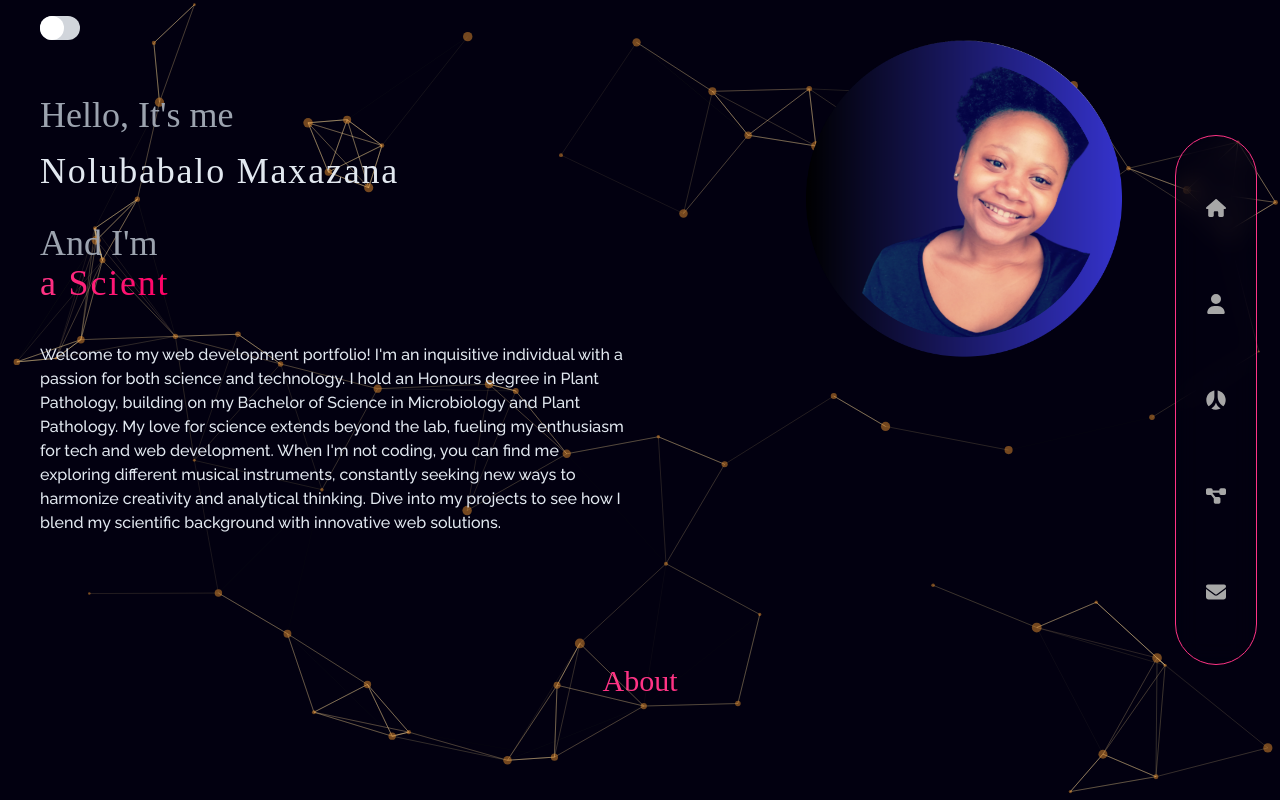
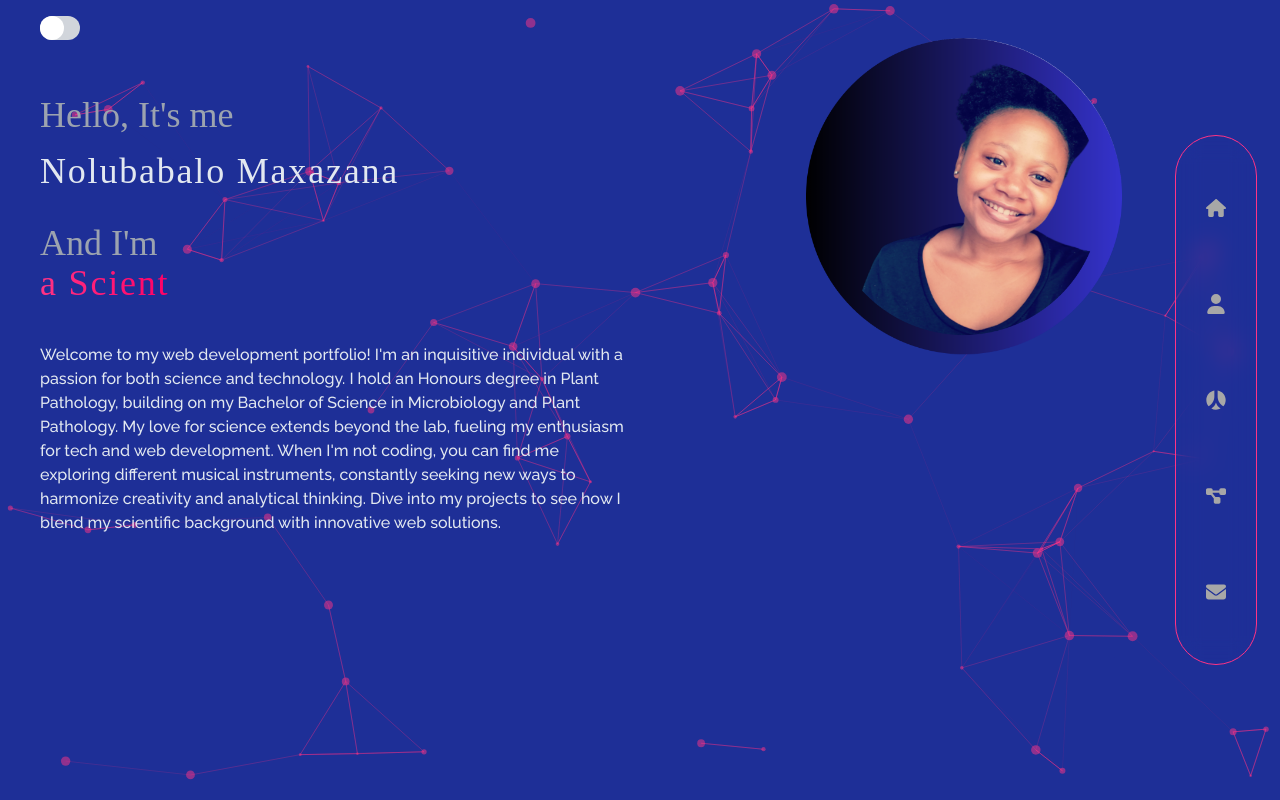
Before and after one commit to Nolu-M/nolu-portfolio, a React (Vite) app: page / in a window 1280 px wide. Shown: the top 800 px of the page. Built offline with nearby package versions, Linux system fonts and the light colour scheme; a web font is replaced by a local one.

Commit message:
particles color change

```diff
--- a/src/components/Links.jsx
+++ b/src/components/Links.jsx
@@ -1,37 +1,116 @@
-import { AnimatePresence, motion } from "framer-motion"
-import useTheme from './useTheme';
-import { Contact } from "../utils/helper";
-import ContactSocialsLinks from "./ContactSocialsLinks";
+import Particles, { initParticlesEngine } from "@tsparticles/react";
+import { useEffect, useMemo, useState } from "react";
+import { loadSlim } from "@tsparticles/slim"; // Keep using the slim package for bundle size optimization.
 
+const ParticlesContainer = ({ theme, id }) => {
+  const [init, setInit] = useState(false);
 
+  useEffect(() => {
+    initParticlesEngine(async (engine) => {
+      await loadSlim(engine);
+    }).then(() => {
+      setInit(true);
+    });
+  }, []);
 
+  const particlesLoaded = (container) => {
+    console.log(container);
+  };
 
-const Links = () => {
-    var { theme } = useTheme(); // Accessing the theme from context
-    return (
-        <section id='contact' className='flex items-center justify-center '>
-            <div className="w-full flex items-center justify-center py-24">
-            <motion.div
-                initial={{ opacity: 0, width: 0}}
-                animate={{ opacity: 1, width: 200}}
-                exit={{ opacity: 0, width: 0}}
-                transition={{ delay: 0.4}}
-                className="flex-col items-center justify-around w-52"
-            >
-                <p className={`bg-clip-text text-3xl mb-6 ${theme === 'theme2' ? 'text-primary-green' : 'text-primary-pink'}`}>Contact Me</p>
-                <div className="mt-4 flex items-center justify-center gap-16 mt-16">
-                    <AnimatePresence>
-                        {Contact && Contact.map((item, index) => (
-                            <ContactSocialsLinks key={index} data={item} index={index} />
-                        ))}
-                    </AnimatePresence>
-                </div>
-            </motion.div>
-            </div>
-        </section>
-    )
-}
+  // Map your theme class names to the corresponding color codes
+  const themeColorMap = {
+    'text-primary-green': '#00cc99',
+    'text-primary-pink': '#ff3385',
+  };
 
+  // Dynamically select the color based on the theme
+  const primaryColorClass = theme === 'theme2' ? 'text-primary-green' : 'text-primary-pink';
+  const primaryColor = themeColorMap[primaryColorClass];
 
+  const secondaryColorClass = theme === 'theme2' ? 'text-primary-green' : 'text-primary-pink';
+  const secondaryColor = themeColorMap[secondaryColorClass];
 
-export default Links
+  const options = useMemo(
+    () => ({
+      fullScreen: { enable: true },
+      background: {
+        color: {
+          value: "#1E2F97", // Adjust the background color if needed.
+        },
+      },
+      fpsLimit: 120,
+      interactivity: {
+        events: {
+          onClick: {
+            enable: true,
+            mode: "repulse",
+          },
+          onHover: {
+            enable: true,
+            mode: "grab",
+          },
+          resize: true,
+        },
+        modes: {
+          push: {
+            quantity: 90,
+          },
+          repulse: {
+            distance: 200,
+            duration: 0.4,
+          },
+          grab: {
+            distance: 150,
+          },
+        },
+      },
+      particles: {
+        color: {
+          value: primaryColor, // Dynamic primary color based on the theme.
+        },
+        links: {
+          color: secondaryColor, // Dynamic secondary color for the links.
+          distance: 150,
+          enable: true,
+          opacity: 0.5,
+          width: 1,
+        },
+        collisions: {
+          enable: true,
+        },
+        move: {
+          direction: "none",
+          enable: true,
+          outModes: {
+            default: "bounce",
+          },
+          random: true,
+          speed: 1,
+          straight: false,
+        },
+        number: {
+          density: {
+            enable: true,
+            area: 800,
+          },
+          value: 150,
+        },
+        opacity: {
+          value: 0.5,
+        },
+        shape: {
+          type: "circle",
+        },
+        size: {
+          value: { min: 1, max: 5 },
+        },
+      },
+      detectRetina: true,
+    }),
+    [theme], // Re-run useMemo when the theme changes.
+  );
+
+  return <Particles id={id} init={particlesLoaded} options={options} />;
+};
+
+export default ParticlesContainer;
--- a/src/components/ParticlesContainer.jsx
+++ b/src/components/ParticlesContainer.jsx
@@ -1,14 +1,14 @@
 import Particles, { initParticlesEngine } from "@tsparticles/react";
 import { useEffect, useMemo, useState } from "react";
 import { loadSlim } from "@tsparticles/slim"; // Keep using the slim package for bundle size optimization.
+import useTheme from './useTheme'; // Import useTheme hook to access the theme
 
 const ParticlesContainer = (props) => {
+  const { theme } = useTheme(); // Access the theme from context
   const [init, setInit] = useState(false);
 
-  // This should be run only once per application lifetime.
   useEffect(() => {
     initParticlesEngine(async (engine) => {
-      // Use loadSlim for reduced bundle size, but you could swap this for loadFull if needed.
       await loadSlim(engine);
     }).then(() => {
       setInit(true);
@@ -19,13 +19,13 @@
     console.log(container);
   };
 
-  // Define the particles options, now updated with the colors and options from the second code.
+  // Define the particles options with dynamic colors based on the theme
   const options = useMemo(
     () => ({
-      fullScreen: { enable: true }, // Enable full-screen mode like in the second code.
+      fullScreen: { enable: true },
       background: {
         color: {
-          value: "", // You can adjust the background color if needed.
+          value: "", // Adjust if needed
         },
       },
       fpsLimit: 120,
@@ -33,40 +33,40 @@
         events: {
           onClick: {
             enable: true,
-            mode: "repulse", // Kept the "repulse" mode on click from the first code.
+            mode: "repulse",
           },
           onHover: {
             enable: true,
-            mode: "grab", // Using "grab" like in the first code, but you can change it.
+            mode: "grab",
           },
-          resize: true, // Added resize support from the second code.
+          resize: true,
         },
         modes: {
           push: {
-            quantity: 90, // Added push mode from the second code.
+            quantity: 90,
           },
           repulse: {
             distance: 200,
             duration: 0.4,
           },
           grab: {
-            distance: 150, // Grab mode as defined in the first code.
+            distance: 150,
           },
         },
       },
       particles: {
         color: {
-          value: "#e68e2e", // Color from the second code.
+          value: theme === 'theme2' ? "#00cc99" : "#ff3385", // Dynamically set particle color based on theme
         },
         links: {
-          color: "#f5d393", // Links color from the second code.
+          color: theme === 'theme2' ? "#00b386" : "#ff0066", // Dynamically set link color based on theme
           distance: 150,
           enable: true,
           opacity: 0.5,
           width: 1,
         },
         collisions: {
-          enable: true, // Enable collisions from the second code.
+          enable: true,
         },
         move: {
           direction: "none",
@@ -74,30 +74,30 @@
           outModes: {
             default: "bounce",
           },
-          random: true, // Keep random movement from the first code.
+          random: true,
           speed: 1,
           straight: false,
         },
         number: {
           density: {
             enable: true,
-            area: 800, // Updated area from the second code.
+            area: 800,
           },
-          value: 150, // Particle count remains from the first code.
+          value: 150,
         },
         opacity: {
-          value: 0.5, // Opacity from the second code.
+          value: 0.5,
         },
         shape: {
-          type: "circle", // Keep the "circle" shape.
+          type: "circle",
         },
         size: {
-          value: { min: 1, max: 5 }, // Updated size range from the second code.
+          value: { min: 1, max: 5 },
         },
       },
       detectRetina: true,
     }),
-    [],
+    [theme], // Add theme as a dependency so that options update when the theme changes
   );
 
   return <Particles id={props.id} init={particlesLoaded} options={options} />;
```
